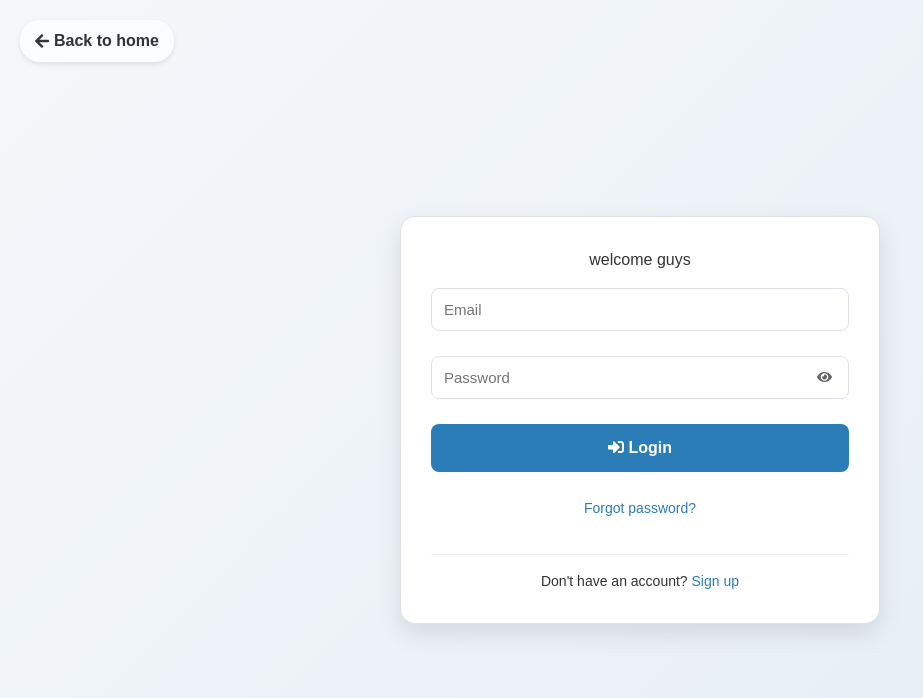
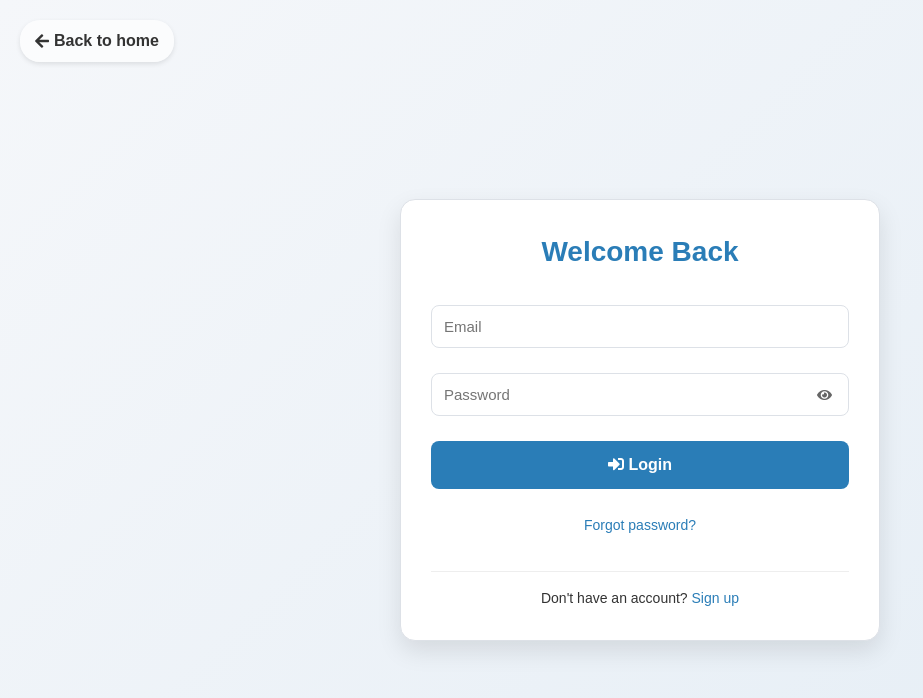
Before and after one commit to eduardodfran/basta_dental, a website: page frontend/public/login.html in a window 1280 px wide. Shown: the whole page, without its empty margins (0-923 px from the left). Drawn offline with Linux system fonts and the light colour scheme.

Commit message:
deleted a text

```diff
--- a/frontend/public/login.html
+++ b/frontend/public/login.html
@@ -24,7 +24,7 @@
       <a href="index.html"><i class="fas fa-arrow-left"></i> Back to home</a>
     </header>
     <div class="container">
-      <p>welcome guys</p>
+      <h2>Welcome Back</h2>
       <!-- Add feedback message container -->
       <div id="feedback-message" class="feedback-message"></div>
       <form id="login-form" class="form">
```
